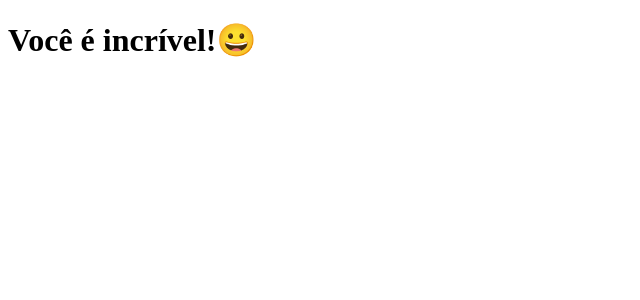
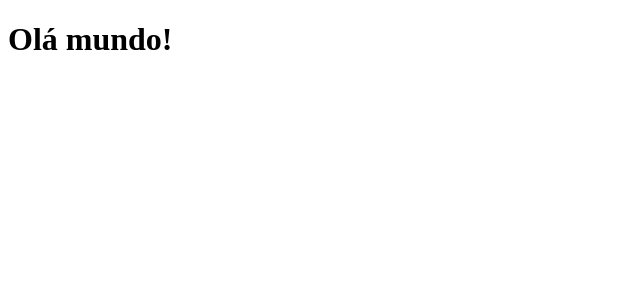
Before and after one commit to renatagrasielli/clone-tabnews, a Next.js app: page / in a window 1280 px wide. Shown: the top 300 px of the page, without its empty margins (0-640 px from the left). Built offline with nearby package versions, Linux system fonts and the light colour scheme.

Commit message:
Alteração de demonstração

```diff
--- a/pages/index.js
+++ b/pages/index.js
@@ -1,5 +1,5 @@
 function Home() {
-  return <h1>Você é incrível!😀</h1>;
+  return <h1>Olá mundo!</h1>;
 }
 
 export default Home;
```
